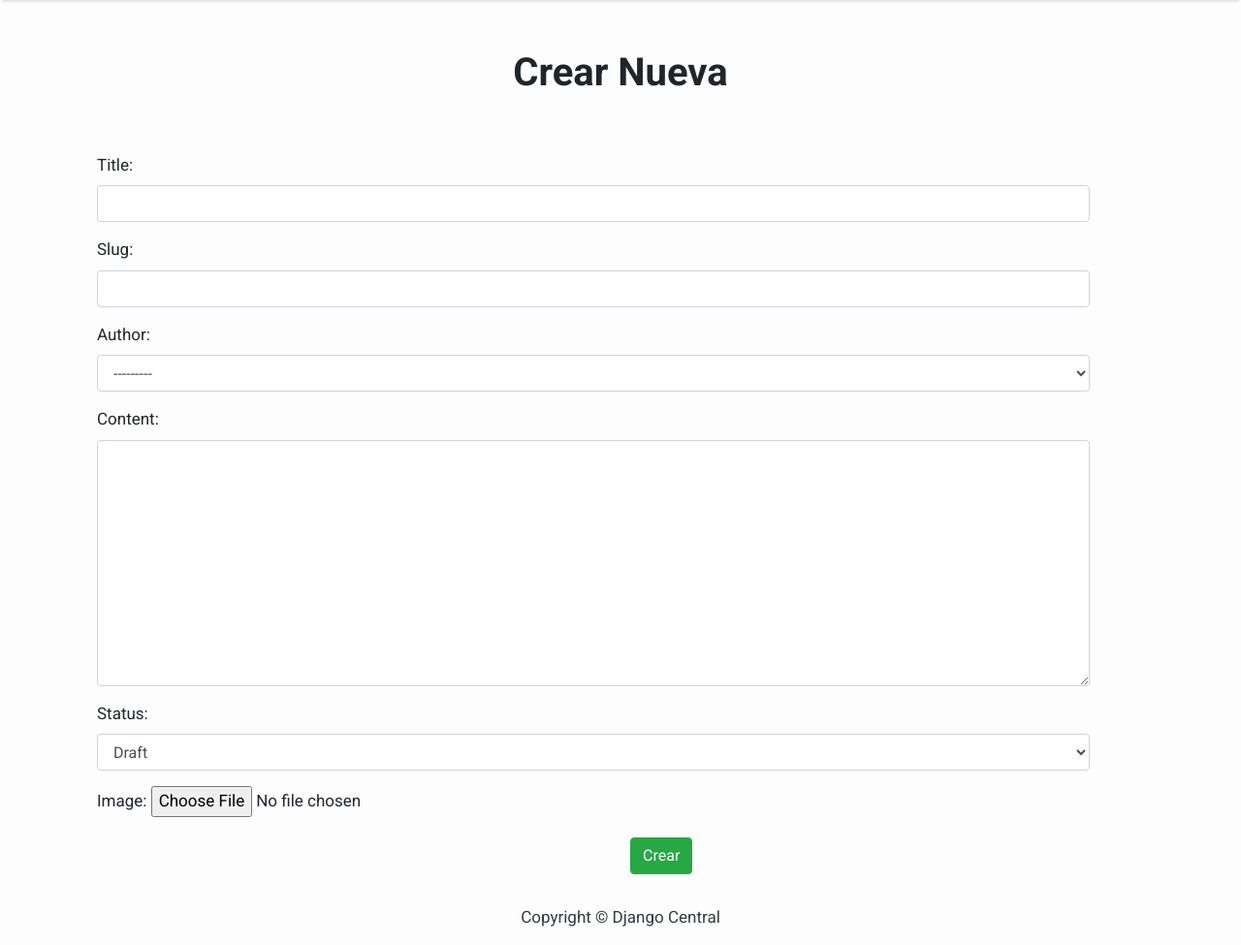
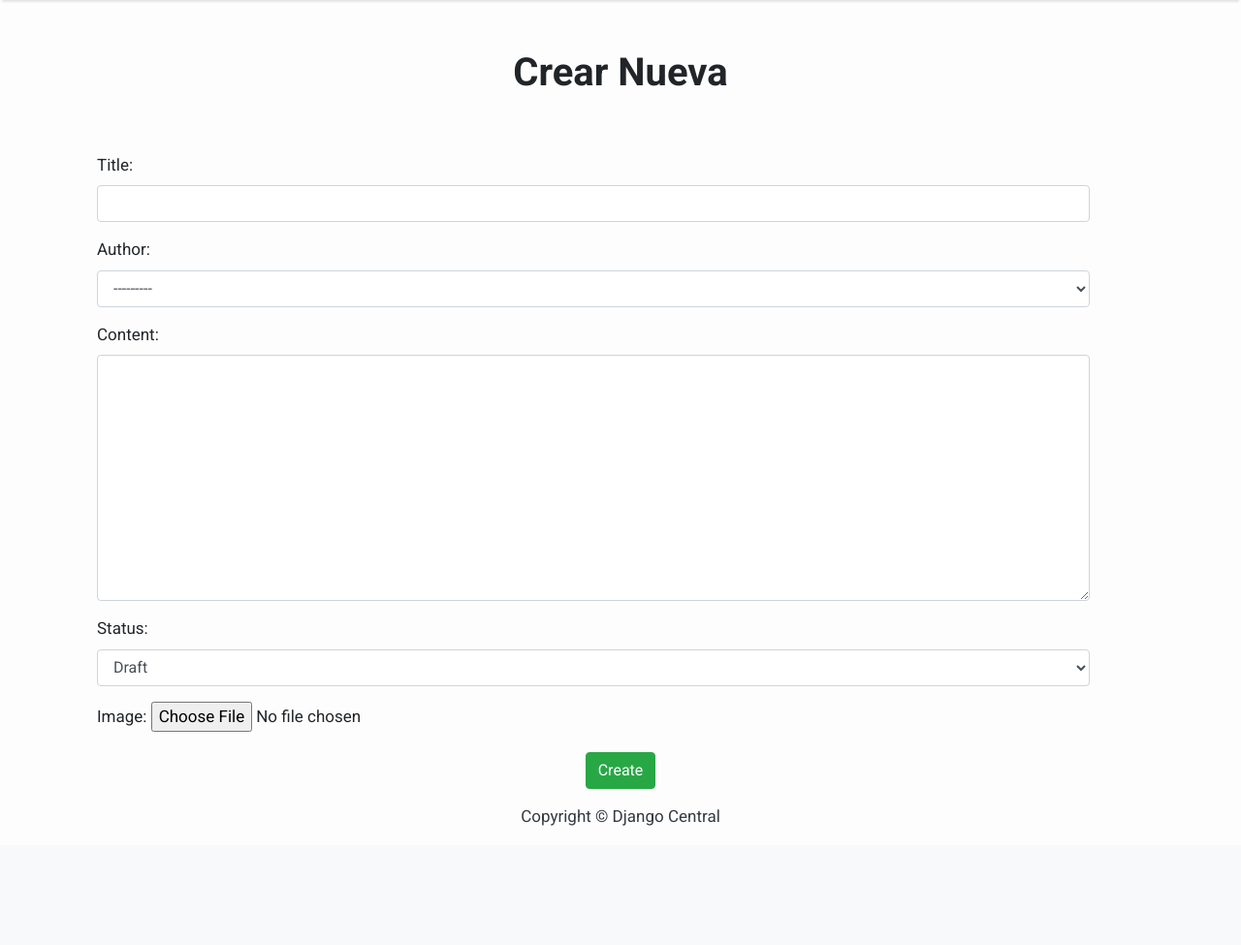
Before and after one commit to francoauah/coder.blog, a Django app: page /create/ in a window 1280 px wide. Shown: the part 58-1033 px from the top of the page at 97% size. After the commit the page ends 910 px from the top, so only its background shows below. Run offline with Django 4.2, Linux system fonts and the light colour scheme; some libraries are stand-ins or nearby versions.

Commit message:
mods blog crud

```diff
--- a/blog/admin.py
+++ b/blog/admin.py
@@ -2,9 +2,9 @@ from django.contrib import admin
 from .models import Post
 
 class PostAdmin(admin.ModelAdmin):
-    list_display = ('title', 'slug', 'status','created_on')
+    list_display = ('title', 'status','created_on')
     list_filter = ("status",)
     search_fields = ['title', 'content']
-    prepopulated_fields = {'slug': ('title',)}
+    # prepopulated_fields = {'slug': ('title',)}
 
 admin.site.register(Post, PostAdmin)
--- a/blog/forms.py
+++ b/blog/forms.py
@@ -4,11 +4,11 @@ from .models import Post
 class PostForm(forms.ModelForm):
     class Meta:
         model = Post
-        fields = ('title', 'slug', 'author', 'content', 'status', "image" )
+        fields = ('title', 'author', 'content', 'status', "image" )
 
         widgets = {
             'title':forms.TextInput(attrs={'class': 'form-control'}),
-            'slug':forms. TextInput(attrs={'class': 'form-control'}),
+            # 'slug':forms. TextInput(attrs={'class': 'form-control'}),
             'content':forms.Textarea(attrs={'class': 'form-control'}),
             'author':forms.Select(attrs={'class': 'form-control'}),
             'status':forms.Select(attrs={'class': 'form-control'}),
@@ -17,11 +17,11 @@ class PostForm(forms.ModelForm):
 class EditForm(forms.ModelForm):
     class Meta:
         model = Post
-        fields = ('title', 'slug', 'content', 'status',)
+        fields = ('title', 'content', 'status',)
 
         widgets = {
             'title':forms.TextInput(attrs={'class': 'form-control'}),
-            'slug':forms. TextInput(attrs={'class': 'form-control'}),
+            # 'slug':forms. TextInput(attrs={'class': 'form-control'}),
             'content':forms.Textarea(attrs={'class': 'form-control'}),
             'status':forms.Select(attrs={'class': 'form-control'}),
         }
--- a/blog/models.py
+++ b/blog/models.py
@@ -10,7 +10,7 @@ STATUS = (
 
 class Post(models.Model):
     title = models.CharField(max_length=200, unique=True)
-    slug = models.SlugField(max_length=200, unique=True)
+    # slug = models.SlugField(max_length=200, unique=True)
     author = models.ForeignKey(User, on_delete= models.CASCADE,related_name='blog_posts')
     updated_on = models.DateTimeField(auto_now= True)
     content = models.TextField()
--- a/blog/templates/blog/post_create.html
+++ b/blog/templates/blog/post_create.html
@@ -15,10 +15,6 @@
         left: 100px;
         }
 
-    button {position: relative;
-        left: 550px;
-        }
-
 </style>
 
 
@@ -30,7 +26,12 @@
         <form method="POST" enctype ="multipart/form-data">
             {% csrf_token %}
             {{ form.as_p }}
-            <button class="btn btn-success" >Crear</button>
+
     </div>
 </div>
+
+<div class="text-center">
+    <button class="btn btn-success" >Create</button>
+</div>
+
 {% endblock content %}
```
Also changed, not shown: blog/migrations/0003_remove_post_slug.py (added), media/images/francisco-ghisletti-Wf2tCunxqQU-unsplash.jpg (added), media/images/miltiadis-fragkidis-LTRB5CiM0Yo-unsplash.jpg (added), 2 other files.
